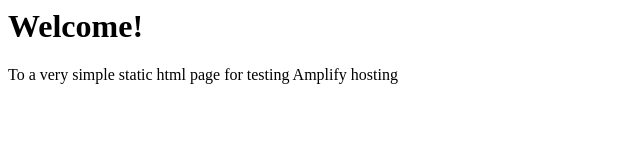
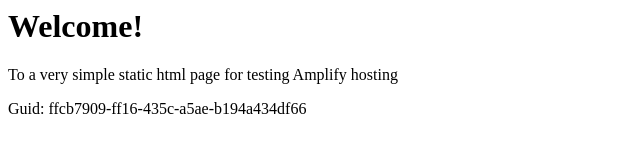
Before and after one commit to aws-aemilia-hkg/Github-PR-Commit-Integration-Test-DoNotTouch-v1-prod-ap-east-1, a website: page src/index.html in a window 1280 px wide. Shown: the whole page, without its empty margins (0-640 px from the left). Drawn offline with Linux system fonts and the light colour scheme.

Commit message:
commit from integ tests

```diff
--- a/src/index.html
+++ b/src/index.html
@@ -1,3 +1,5 @@
+
+
 <html lang="en">
 
 <head>
@@ -10,6 +12,6 @@
 <body>
     <h1>Welcome!</h1>
     <p>To a very simple static html page for testing Amplify hosting</p>
-</body>
+    <p>Guid: ffcb7909-ff16-435c-a5ae-b194a434df66</p></body>
 
 </html>
```
